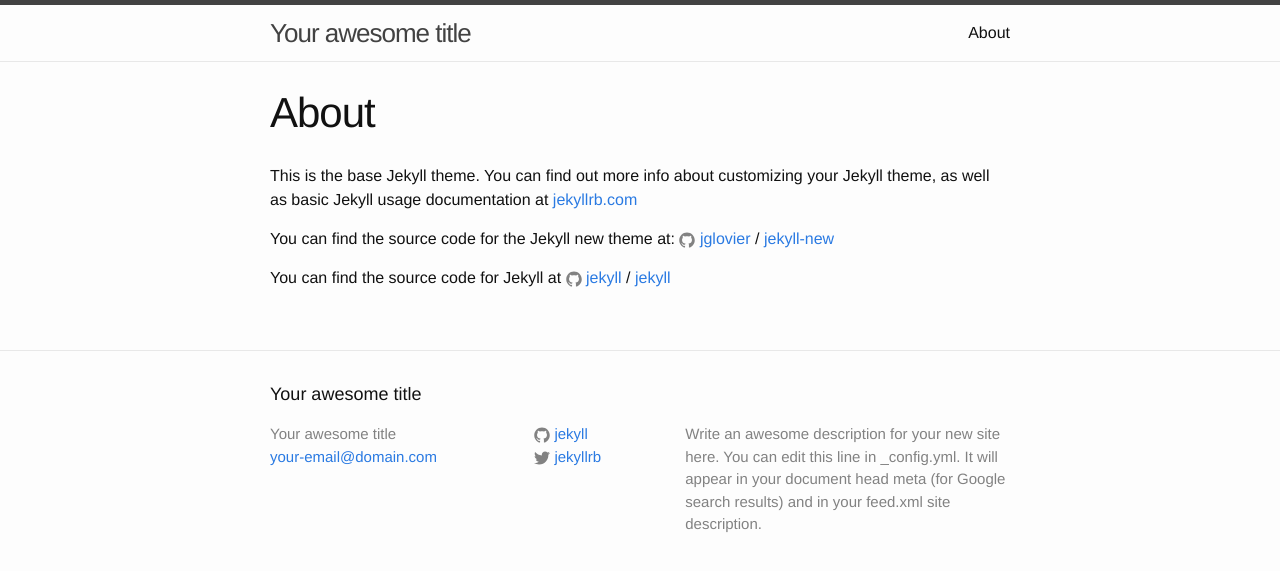
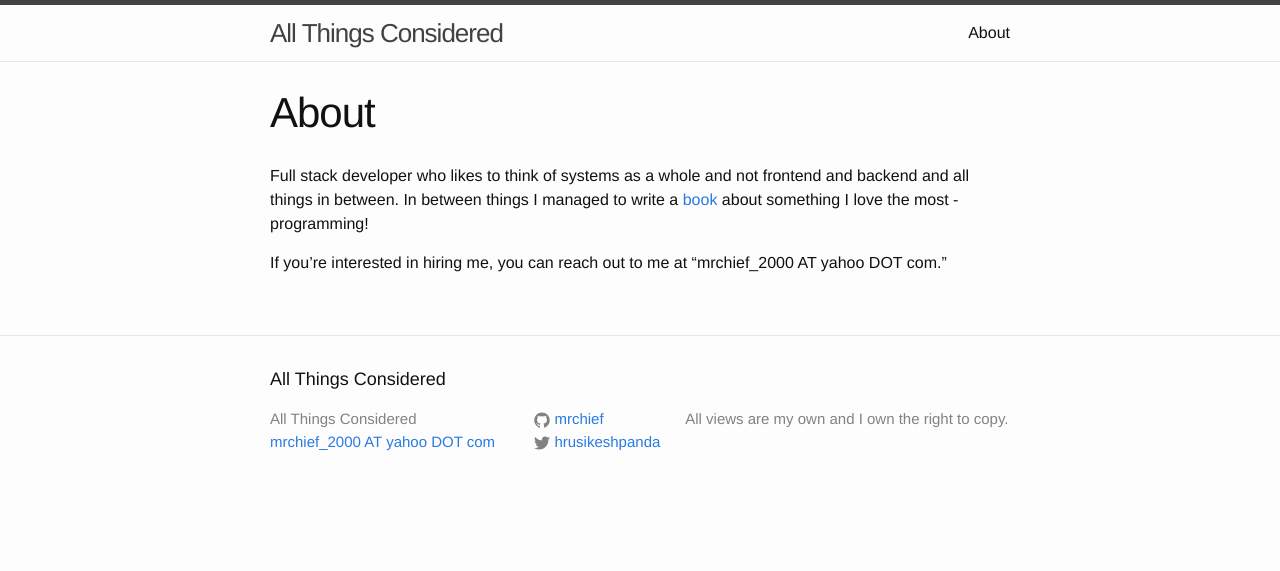
Before and after one commit to mrchief/mrchief.github.io, a Jekyll site: the page built from about.md, in a window 1280 px wide. Shown: the top 571 px of the page. Built offline with Jekyll 4.4.1, drawn with Linux system fonts in a browser that asks for light colours.

Commit message:
First step towards world dominion

```diff
--- a/_config.yml
+++ b/_config.yml
@@ -6,16 +6,14 @@
 # 'jekyll serve'. If you change this file, please restart the server process.
 
 # Site settings
-title: Your awesome title
-email: your-email@domain.com
+title: All Things Considered
+email: mrchief_2000 AT yahoo DOT com
 description: > # this means to ignore newlines until "baseurl:"
-  Write an awesome description for your new site here. You can edit this
-  line in _config.yml. It will appear in your document head meta (for
-  Google search results) and in your feed.xml site description.
+  All views are my own and I own the right to copy.
 baseurl: "" # the subpath of your site, e.g. /blog
-url: "http://yourdomain.com" # the base hostname & protocol for your site
-twitter_username: jekyllrb
-github_username:  jekyll
+url: "http://mrchief.github.io" # the base hostname & protocol for your site
+twitter_username: hrusikeshpanda
+github_username:  mrchief
 
 # Build settings
 markdown: kramdown
--- a/about.md
+++ b/about.md
@@ -4,12 +4,6 @@
 permalink: /about/
 ---
 
-This is the base Jekyll theme. You can find out more info about customizing your Jekyll theme, as well as basic Jekyll usage documentation at [jekyllrb.com](http://jekyllrb.com/)
+Full stack developer who likes to think of systems as a whole and not frontend and backend and all things in between. In between things I managed to write a [book](http://shop.oreilly.com/product/0636920024040.do) about something I love the most - programming!
 
-You can find the source code for the Jekyll new theme at:
-{% include icon-github.html username="jglovier" %} /
-[jekyll-new](https://github.com/jglovier/jekyll-new)
-
-You can find the source code for Jekyll at
-{% include icon-github.html username="jekyll" %} /
-[jekyll](https://github.com/jekyll/jekyll)
+If you're interested in hiring me, you can reach out to me at "mrchief_2000 AT yahoo DOT com."
--- /dev/null
+++ b/gemfile
@@ -0,0 +1,3 @@
+source 'https://rubygems.org'
+gem 'github-pages'
+gem 'wdm', '>= 0.1.0' if Gem.win_platform?
```
Also changed, not shown: 1 other file.
